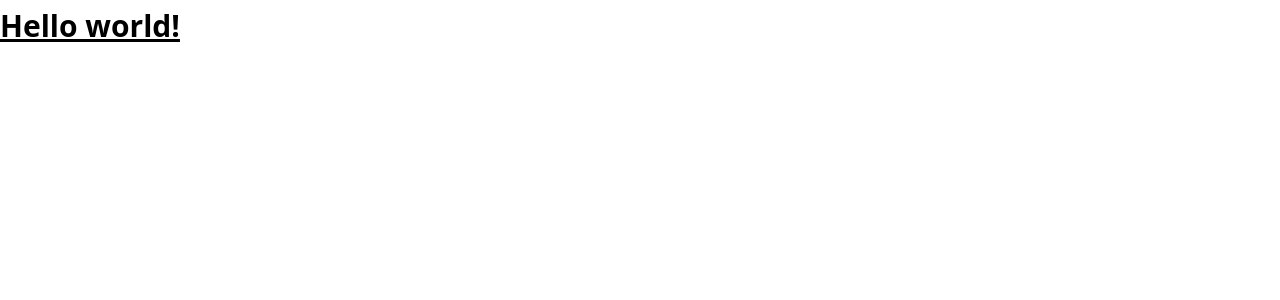
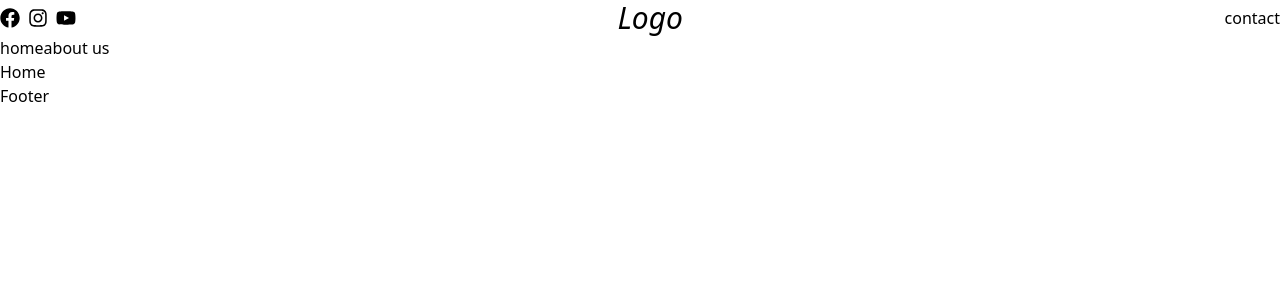
Before and after one commit to devMasrafi/BlogApplication, a React (Vite) app in the folder client/: page / in a window 1280 px wide. Shown: the top 300 px of the page. Built offline with nearby package versions, Linux system fonts and the light colour scheme.

Commit message:
navigator

```diff
--- a/client/package.json
+++ b/client/package.json
@@ -14,6 +14,8 @@
     "client": "file:",
     "react": "^19.0.0",
     "react-dom": "^19.0.0",
+    "react-icons": "^5.5.0",
+    "react-router": "^7.3.0",
     "tailwindcss": "^4.0.9"
   },
   "devDependencies": {
--- a/client/src/App.jsx
+++ b/client/src/App.jsx
@@ -1,12 +1,19 @@
-import { useState } from "react";
+import React from "react";
+import { BrowserRouter, Routes, Route } from "react-router";
+import Home from "./pages/Home";
+import About from "./pages/About";
+import MainLayout from "./components/layouts/MainLayout";
 
 function App() {
-
-
   return (
-    <>
-      <h1 class="p-0 pt-2 text-3xl font-bold underline">Hello world!</h1>
-    </>
+    <BrowserRouter>
+      <Routes>
+        <Route element={<MainLayout />}>
+          <Route path="/" element={<Home />} />
+          <Route path="/about" element={<About />} />
+        </Route>
+      </Routes>
+    </BrowserRouter>
   );
 }
 
--- /dev/null
+++ b/client/src/components/Header.jsx
@@ -0,0 +1,24 @@
+import React from "react";
+import { FaFacebook } from "react-icons/fa";
+import { FaInstagram } from "react-icons/fa";
+import { FaYoutube } from "react-icons/fa";
+
+const Header = () => {
+  return (
+    <div className="flex justify-between items-center ">
+      <div className="flex space-x-2">
+        <FaFacebook className="text-xl " />
+        <FaInstagram className="text-xl " />
+        <FaYoutube  className="text-xl "/>
+      </div>
+      <div>
+        <h2 className="text-3xl font-medium italic">Logo</h2>
+      </div>
+      <div>
+        <button>contact</button>
+      </div>
+    </div>
+  );
+};
+
+export default Header;
--- /dev/null
+++ b/client/src/components/layouts/Footer.jsx
@@ -0,0 +1,9 @@
+import React from 'react'
+
+const Footer = () => {
+  return (
+    <div>Footer</div>
+  )
+}
+
+export default Footer
--- a/client/src/components/layouts/MainLayout.jsx
+++ b/client/src/components/layouts/MainLayout.jsx
@@ -1,9 +1,16 @@
-import React from 'react'
+import React from "react";
+import NavBar from "./NavBar";
+import { Outlet } from "react-router";
+import Footer from "./Footer";
 
 const MainLayout = () => {
   return (
-    <div>MainLayout</div>
-  )
-}
+    <main>
+      <NavBar />
+      <Outlet />
+      <Footer />
+    </main>
+  );
+};
 
-export default MainLayout
+export default MainLayout;
--- /dev/null
+++ b/client/src/components/layouts/NavBar.jsx
@@ -0,0 +1,21 @@
+import React from "react";
+import { Link } from "react-router";
+import Header from "../Header";
+
+const NavBar = () => {
+  return (
+    <nav>
+      <Header />
+      <div>
+        <ul>
+          <li>
+            <Link to="/">home</Link>
+            <Link to="/about">about us</Link>
+          </li>
+        </ul>
+      </div>
+    </nav>
+  );
+};
+
+export default NavBar;
--- /dev/null
+++ b/client/src/pages/About.jsx
@@ -0,0 +1,9 @@
+import React from 'react'
+
+const About = () => {
+  return (
+    <div>About</div>
+  )
+}
+
+export default About
--- a/client/src/pages/Home.jsx
+++ b/client/src/pages/Home.jsx
@@ -1,9 +1,13 @@
-import React from 'react'
+import React from "react";
 
 const Home = () => {
   return (
-    <div>Home</div>
-  )
-}
+    <div>
+      <div>
+      </div>
+      Home
+    </div>
+  );
+};
 
-export default Home
+export default Home;
```
Also changed, not shown: 1 other file (tests, documents, lock files or other folders).
